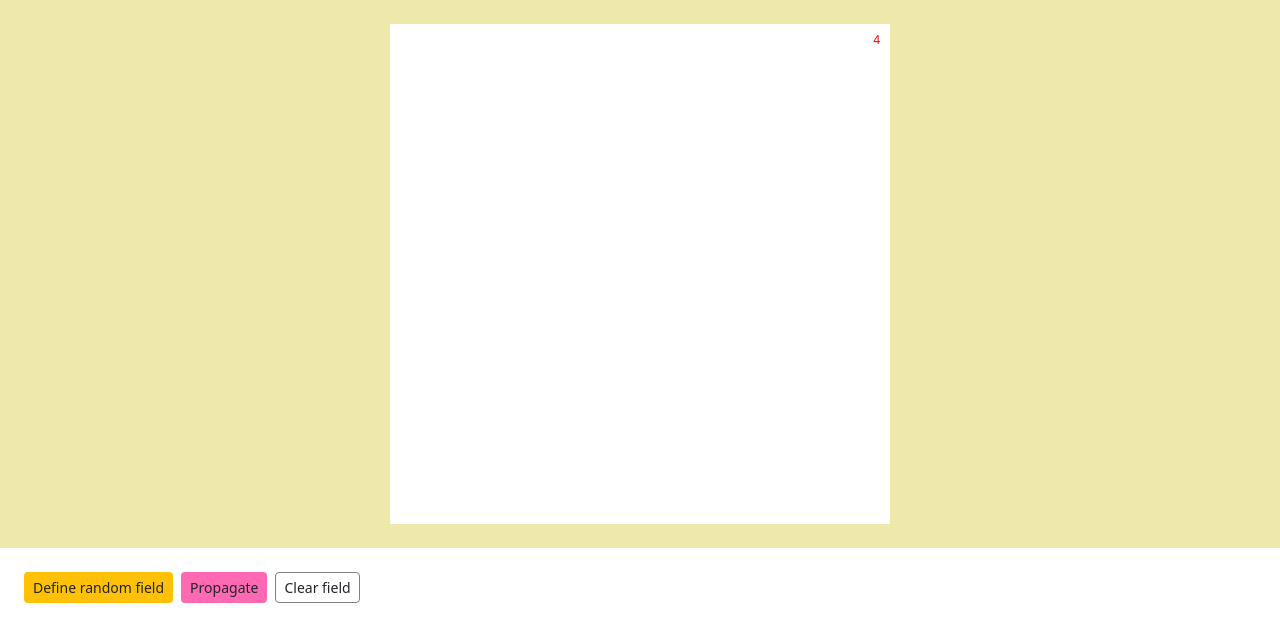
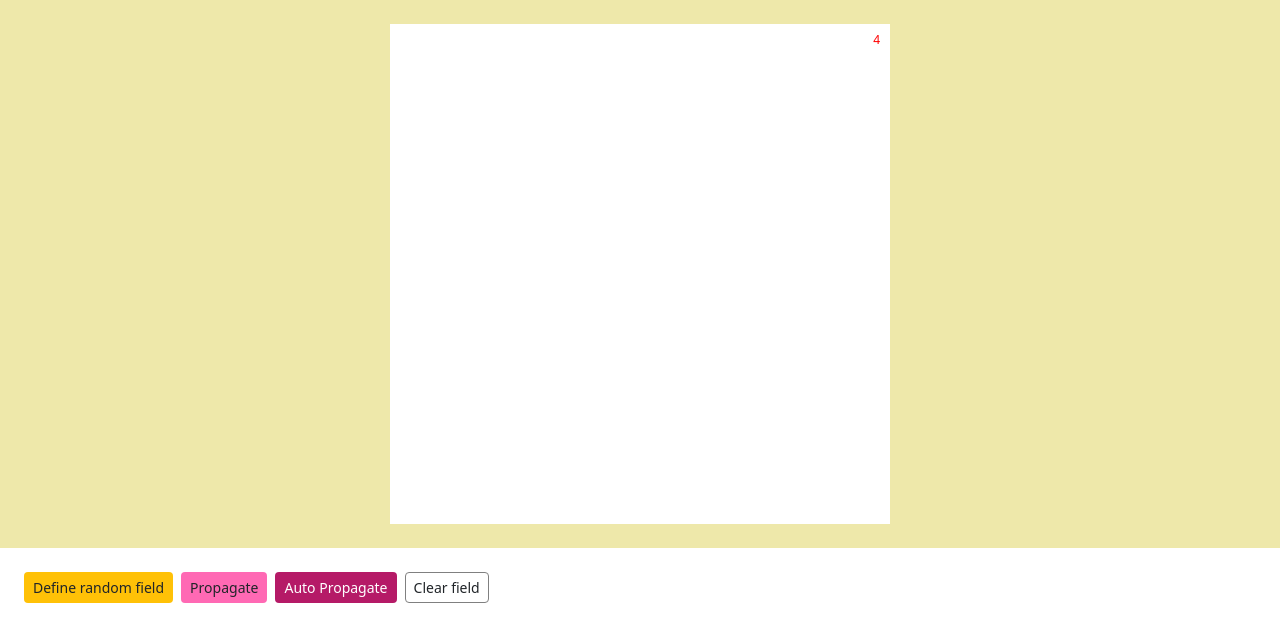
Before and after one commit to Blackxes/wave-function-collapse, a website built with Vite: page index.html in a window 1280 px wide. Built offline with nearby package versions, Linux system fonts and the light colour scheme.

Commit message:
Added auto propagation ui button

```diff
--- a/index.html
+++ b/index.html
@@ -17,6 +17,7 @@
       <div class="p-4 d-flex gap-2">
         <button class="action-field-define-random btn btn-sm">Define random field</button>
         <button class="action-propagate btn btn-sm">Propagate</button>
+        <button class="action-propagate-auto btn btn-sm">Auto Propagate</button>
         <button class="action-field-clear btn btn-sm">Clear field</button>
       </div>
     </div>
--- a/src/app.css
+++ b/src/app.css
@@ -10,6 +10,9 @@ body { min-height: 100vh; }
 .action-propagate { background-color: hotpink;
   &:hover { border-color: hotpink; }
 }
+.action-propagate-auto { background-color: #b51a67; color: white;
+  &:hover { border-color: #b51a67; }
+}
 .action-field-define-random { background-color: #FFC107;
   &:hover { border-color: #FFC107; }
 }
```
